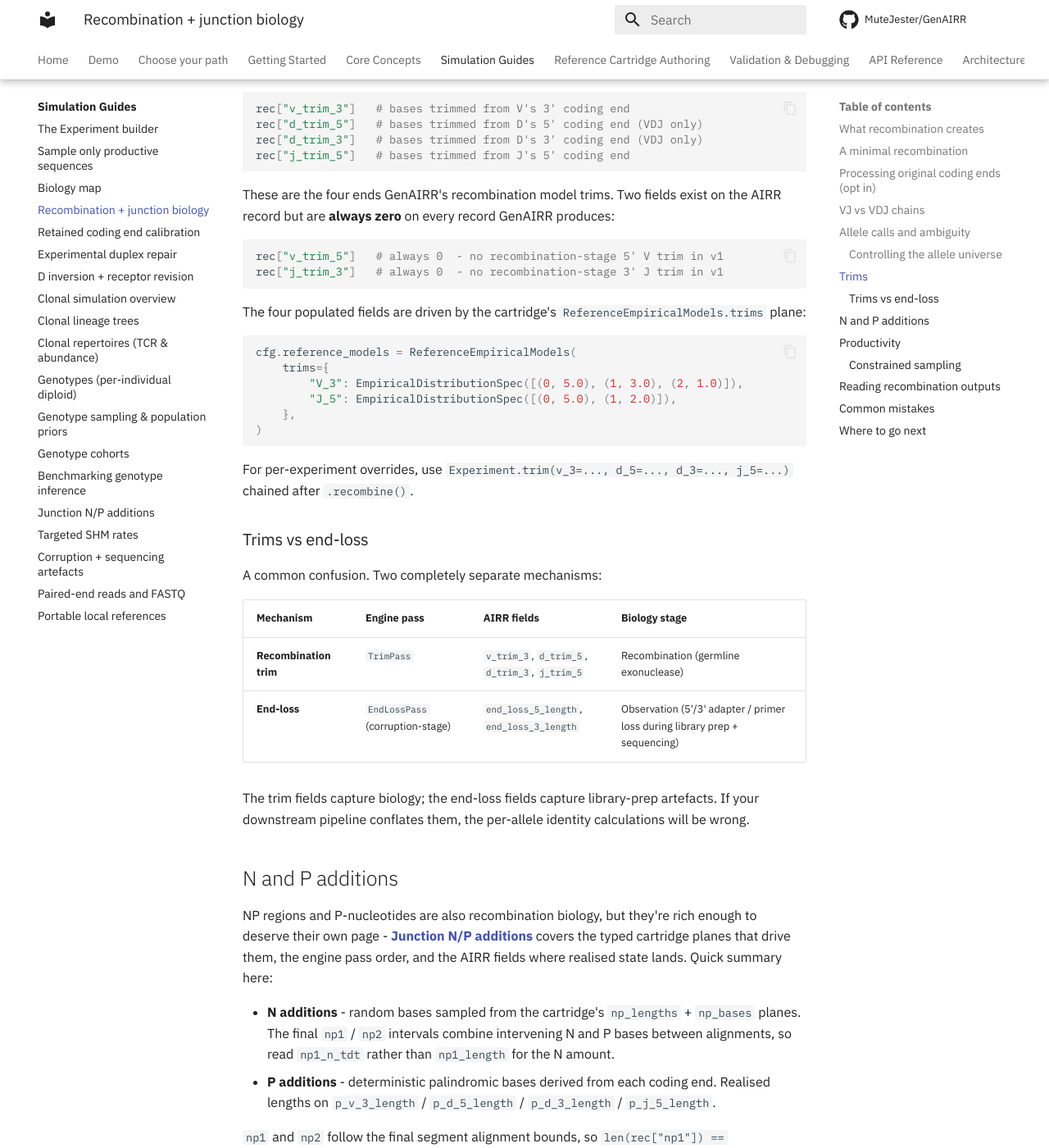
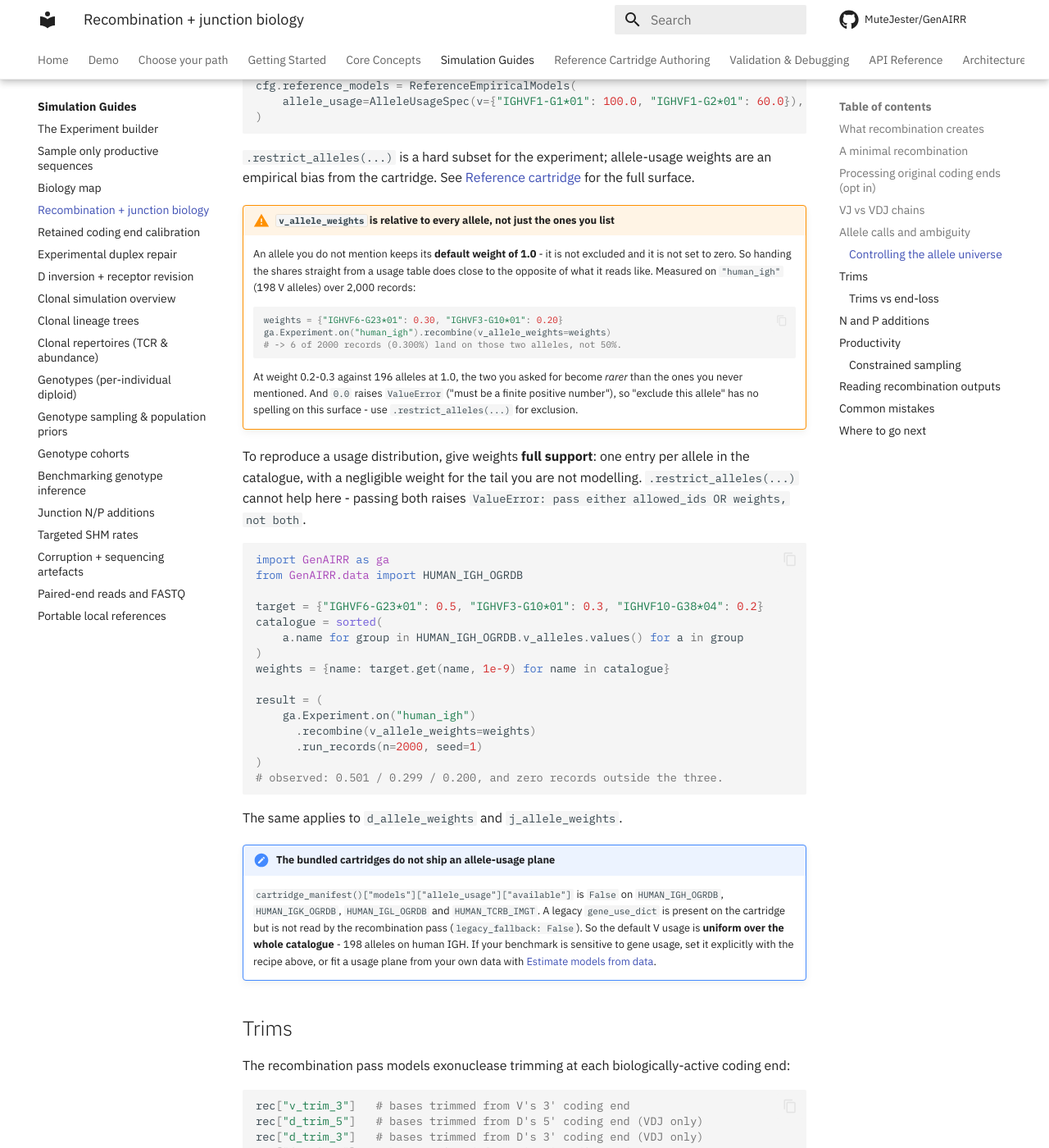
Before and after one commit to MuteJester/GenAIRR, an MkDocs documentation site: the page built from site_docs/guides/recombination-junction.md, in a window 1280 px wide and 1400 px high, scrolled down 5293 px. Shown: the whole window at 82% size. Built offline with MkDocs 1.6.1 and Material for MkDocs 9.7.7, drawn with Linux system fonts in a browser that asks for light colours; comment, search, counter and statistics services are not loaded; some of the changed text lies outside the part shown.

Commit message:
docs: allele usage is a documented surface with a documented trap
`index.md` advertises controllable V-gene usage and no page of the site
mentioned the knob that controls it. `v_allele_weights`,
`d_allele_weights` and `j_allele_weights` appeared nowhere outside one
paragraph of the README about the cartridge estimator, and
`biology-map.md` -- which claims to map every biological mechanism --
had no row for allele usage at all.

The knob also reads like the opposite of what it does. An allele you do
not list keeps its default weight of 1.0, so passing the shares from a
real usage table makes the alleles you asked for rarer than the ones you
never mentioned. Measured on human IGH over 2,000 records, asking for
0.30 and 0.20 puts 6 records -- 0.300% -- on those two alleles instead
of half of them. `0.0` is rejected as not finite-positive, so exclusion
has no spelling here either, and `restrict_alleles` cannot be combined
with weights: that raises `ValueError`.

So the section now gives the three surfaces, states that they do not
compose, and carries a full-support recipe that reproduces a target
distribution exactly -- 0.501/0.299/0.200 against 0.5/0.3/0.2, with no
records outside the three.

While measuring it, the default turned out to be worth stating too.
`allele_usage.available` is False on all four human cartridges the
concepts page named as carrying data-fitted distributions, and the
legacy `gene_use_dict` they do carry is not read by the recombination
pass. Default V usage is therefore uniform over 198 alleles on human
IGH, which is the wrong prior for any usage-sensitive benchmark and the
opposite of what that page promised. Corrected there, and cross-linked.

The same page also pointed at three `docs/*.md` files that have not
existed under that name since the audit documents were renamed, so
three links on the published site were dead.

````diff
--- a/site_docs/guides/recombination-junction.md
+++ b/site_docs/guides/recombination-junction.md
@@ -199,9 +199,14 @@ which equal the standard generating calls.
 ### Controlling the allele universe
 
 The cartridge defines which alleles exist - bundled cartridges
-ship 100+ V alleles per locus, and the recombination pass
-samples uniformly across them by default. Two surfaces narrow
-the universe:
+ship 100+ V alleles per locus. Three surfaces decide which of
+them a run actually draws, and they do not compose:
+
+| Surface | Scope | Effect |
+|---|---|---|
+| `.restrict_alleles(v=[...])` | per experiment | Hard subset. Only the listed alleles can be drawn, uniformly among them. |
+| `.recombine(v_allele_weights={...})` | per experiment | Relative sampling weights over the **whole** catalogue. |
+| `cfg.reference_models.allele_usage` | per cartridge | An empirical usage plane carried by the reference itself. |
 
 ```python
 # Per-experiment subset:
@@ -219,6 +224,62 @@ cfg.reference_models = ReferenceEmpiricalModels(
 allele-usage weights are an empirical bias from the cartridge.
 See [Reference cartridge](../concepts/reference-cartridge.md)
 for the full surface.
+
+!!! warning "`v_allele_weights` is relative to every allele, not just the ones you list"
+    An allele you do not mention keeps its **default weight of 1.0** -
+    it is not excluded and it is not set to zero. So handing the
+    shares straight from a usage table does close to the opposite of
+    what it reads like. Measured on `"human_igh"` (198 V alleles) over
+    2,000 records:
+
+    ```python
+    weights = {"IGHVF6-G23*01": 0.30, "IGHVF3-G10*01": 0.20}
+    ga.Experiment.on("human_igh").recombine(v_allele_weights=weights)
+    # -> 6 of 2000 records (0.300%) land on those two alleles, not 50%.
+    ```
+
+    At weight 0.2-0.3 against 196 alleles at 1.0, the two you asked
+    for become *rarer* than the ones you never mentioned. And `0.0`
+    raises `ValueError` ("must be a finite positive number"), so
+    "exclude this allele" has no spelling on this surface - use
+    `.restrict_alleles(...)` for exclusion.
+
+To reproduce a usage distribution, give weights **full support**: one
+entry per allele in the catalogue, with a negligible weight for the
+tail you are not modelling. `.restrict_alleles(...)` cannot help here -
+passing both raises `ValueError: pass either allowed_ids OR weights,
+not both`.
+
+```python
+import GenAIRR as ga
+from GenAIRR.data import HUMAN_IGH_OGRDB
+
+target = {"IGHVF6-G23*01": 0.5, "IGHVF3-G10*01": 0.3, "IGHVF10-G38*04": 0.2}
+catalogue = sorted(
+    a.name for group in HUMAN_IGH_OGRDB.v_alleles.values() for a in group
+)
+weights = {name: target.get(name, 1e-9) for name in catalogue}
+
+result = (
+    ga.Experiment.on("human_igh")
+      .recombine(v_allele_weights=weights)
+      .run_records(n=2000, seed=1)
+)
+# observed: 0.501 / 0.299 / 0.200, and zero records outside the three.
+```
+
+The same applies to `d_allele_weights` and `j_allele_weights`.
+
+!!! note "The bundled cartridges do not ship an allele-usage plane"
+    `cartridge_manifest()["models"]["allele_usage"]["available"]` is
+    `False` on `HUMAN_IGH_OGRDB`, `HUMAN_IGK_OGRDB`, `HUMAN_IGL_OGRDB`
+    and `HUMAN_TCRB_IMGT`. A legacy `gene_use_dict` is present on the
+    cartridge but is not read by the recombination pass
+    (`legacy_fallback: False`). So the default V usage is **uniform
+    over the whole catalogue** - 198 alleles on human IGH. If your
+    benchmark is sensitive to gene usage, set it explicitly with the
+    recipe above, or fit a usage plane from your own data with
+    [Estimate models from data](estimate-cartridge-models.md).
 
 ## Trims
 
````
Also changed, not shown: site_docs/concepts/reference-cartridge.md (+11 -6 lines), site_docs/guides/biology-map.md (+1 -0 lines).
